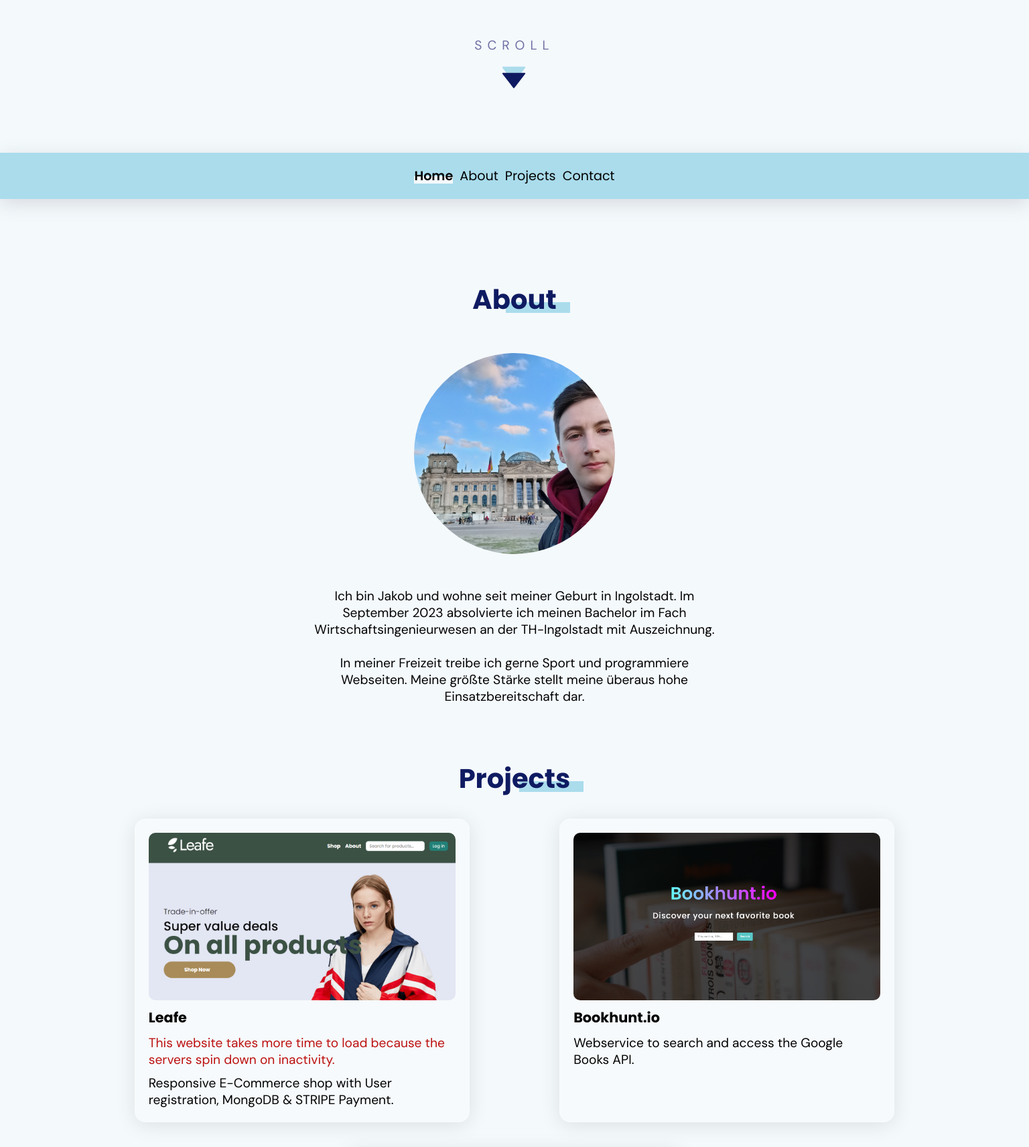
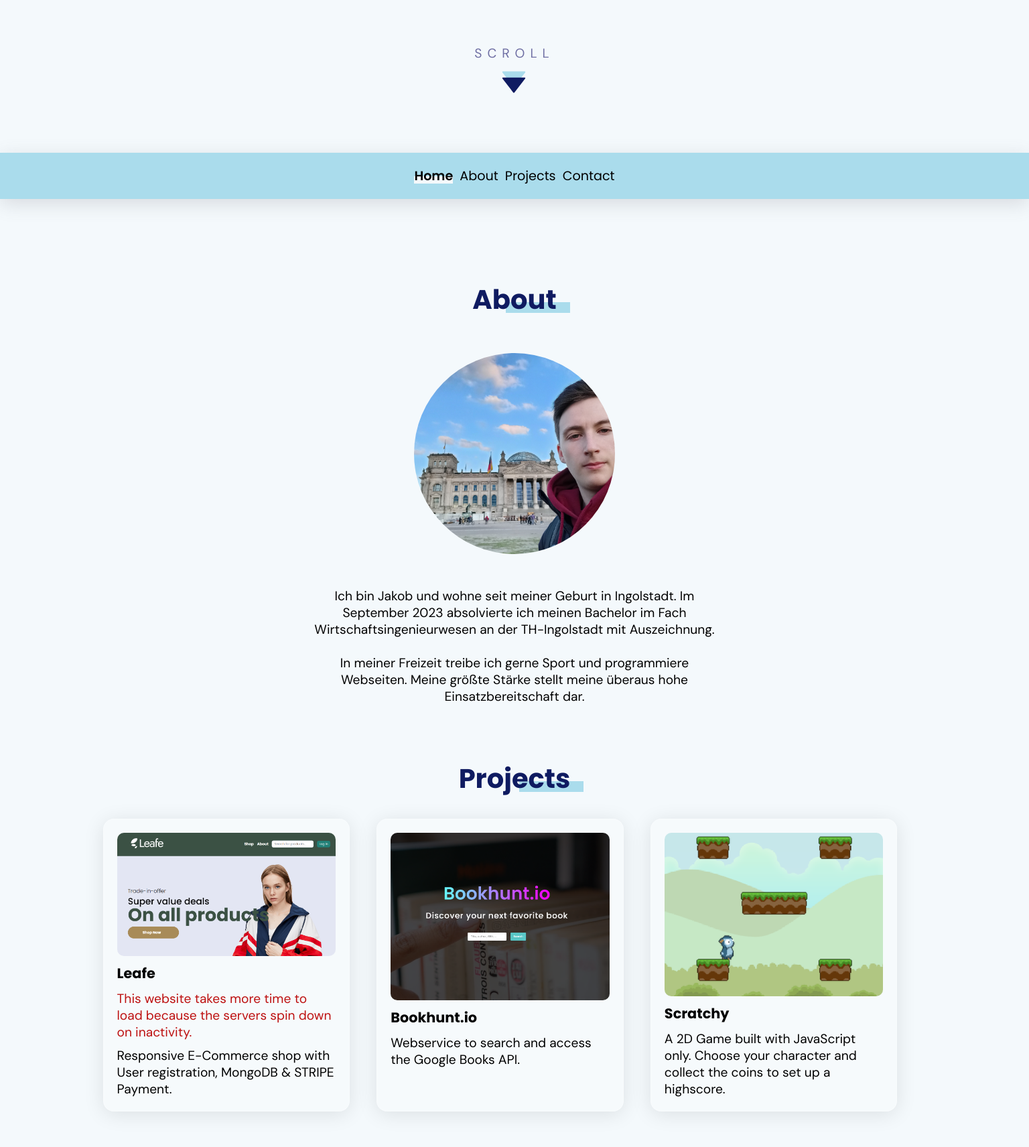
Before and after one commit to fullstackopen23/portfolio, a website: page index.html in a window 1536 px wide. Shown: the part 572-2284 px from the top of the page at 67% size. Drawn offline with nearby package versions, Linux system fonts and the light colour scheme.

Commit message:
changed display

```diff
--- a/style.css
+++ b/style.css
@@ -3,11 +3,11 @@
   padding: 0px;
   margin: 0px;
   box-sizing: border-box;
-  font-family: 'Poppins', sans-serif;
+  font-family: "Poppins", sans-serif;
 }
 html {
   scroll-behavior: smooth;
-  font-family: 'Poppins', sans-serif;
+  font-family: "Poppins", sans-serif;
   background-color: var(--bg);
 }
 :root {
@@ -25,7 +25,7 @@ li {
   list-style-type: none;
 }
 p {
-  font-family: 'DM Sans', sans-serif;
+  font-family: "DM Sans", sans-serif;
   font-size: 1.2em;
 }
 section {
@@ -49,7 +49,7 @@ section h2 {
   color: var(--text);
 }
 section h2::before {
-  content: '';
+  content: "";
   width: 6rem;
   height: 1rem;
   position: absolute;
@@ -88,7 +88,7 @@ section h2::before {
   font-weight: 300;
   z-index: 2;
 }
-.scroll_arrows_container {
+.scroll_arrows_container a {
   display: flex;
   flex-direction: column;
   align-items: center;
@@ -101,7 +101,7 @@ section h2::before {
   left: 50%;
   letter-spacing: 8px;
   color: rgb(110, 110, 163);
-  bottom: 70%;
+  bottom: 66%;
   transform: translateX(-50%);
 }
 .scroll_arrows_container a {
@@ -163,7 +163,7 @@ nav ul li {
   font-size: 1rem;
 }
 nav ul li.active::after {
-  content: '';
+  content: "";
   height: 40%;
   width: 100%;
   background-color: var(--bg);
@@ -213,14 +213,14 @@ section.about-section img {
 
 .project {
   width: 90%;
-  max-width: 500px;
+  padding: 20px;
+  max-width: 600px;
   cursor: pointer;
   margin: 0 auto;
   display: flex;
   flex-direction: column;
   align-items: flex-start;
   gap: 10px;
-  padding: 20px;
   background: rgba(255, 255, 255, 0.2);
   border-radius: 16px;
   box-shadow: 0 4px 30px rgba(0, 0, 0, 0.1);
@@ -275,7 +275,8 @@ section.about-section img {
     width: 80%;
   }
   .project {
-    padding: 20px;
+    width: 30%;
+    margin: 0;
   }
 }
 /* CONTACT SECTION */
@@ -312,6 +313,7 @@ form button {
   border: none;
   background-color: var(--text);
   color: white;
+  cursor: pointer;
   border-radius: 5px;
   font-weight: 400;
   letter-spacing: 3px;
```
